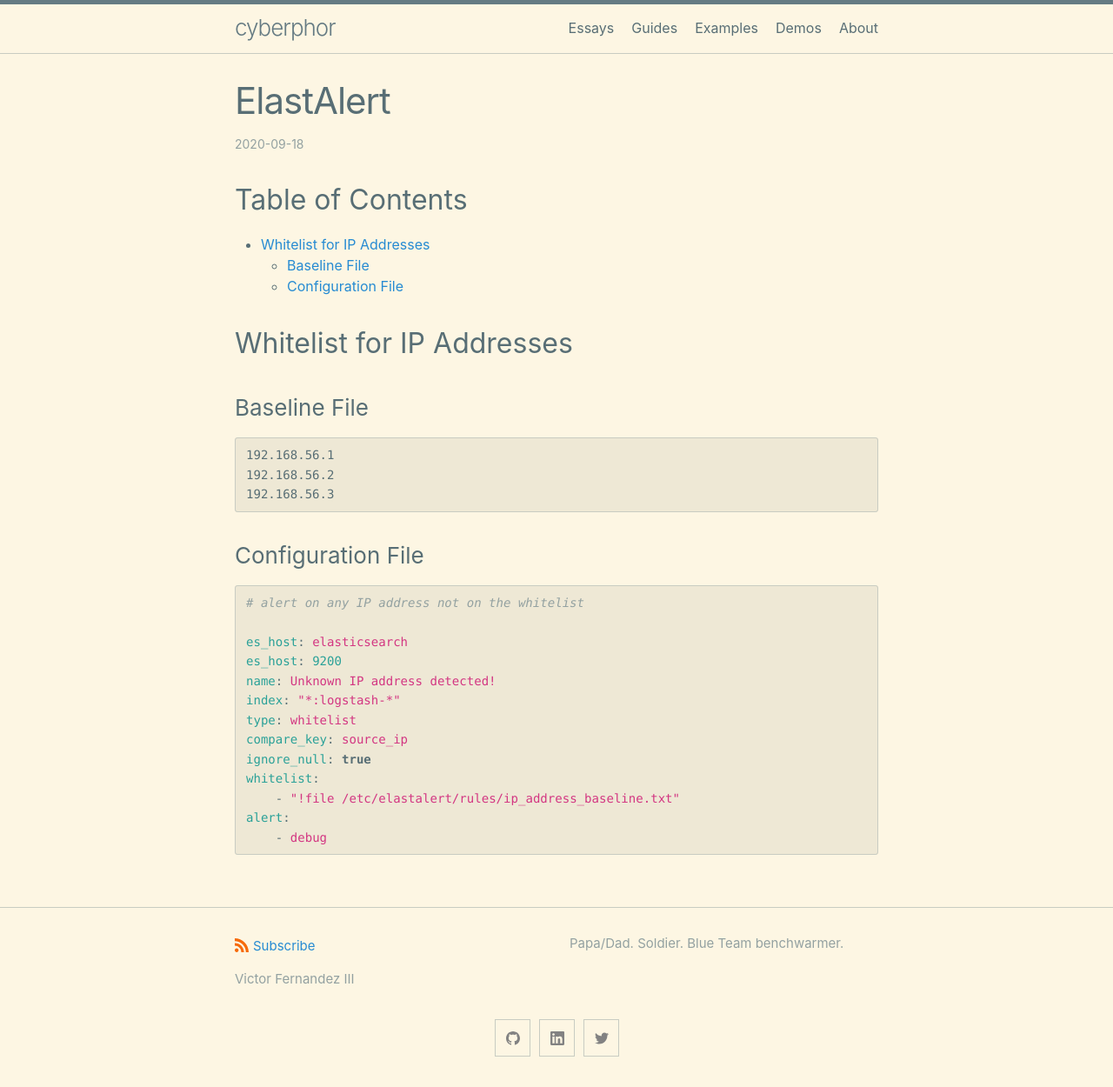
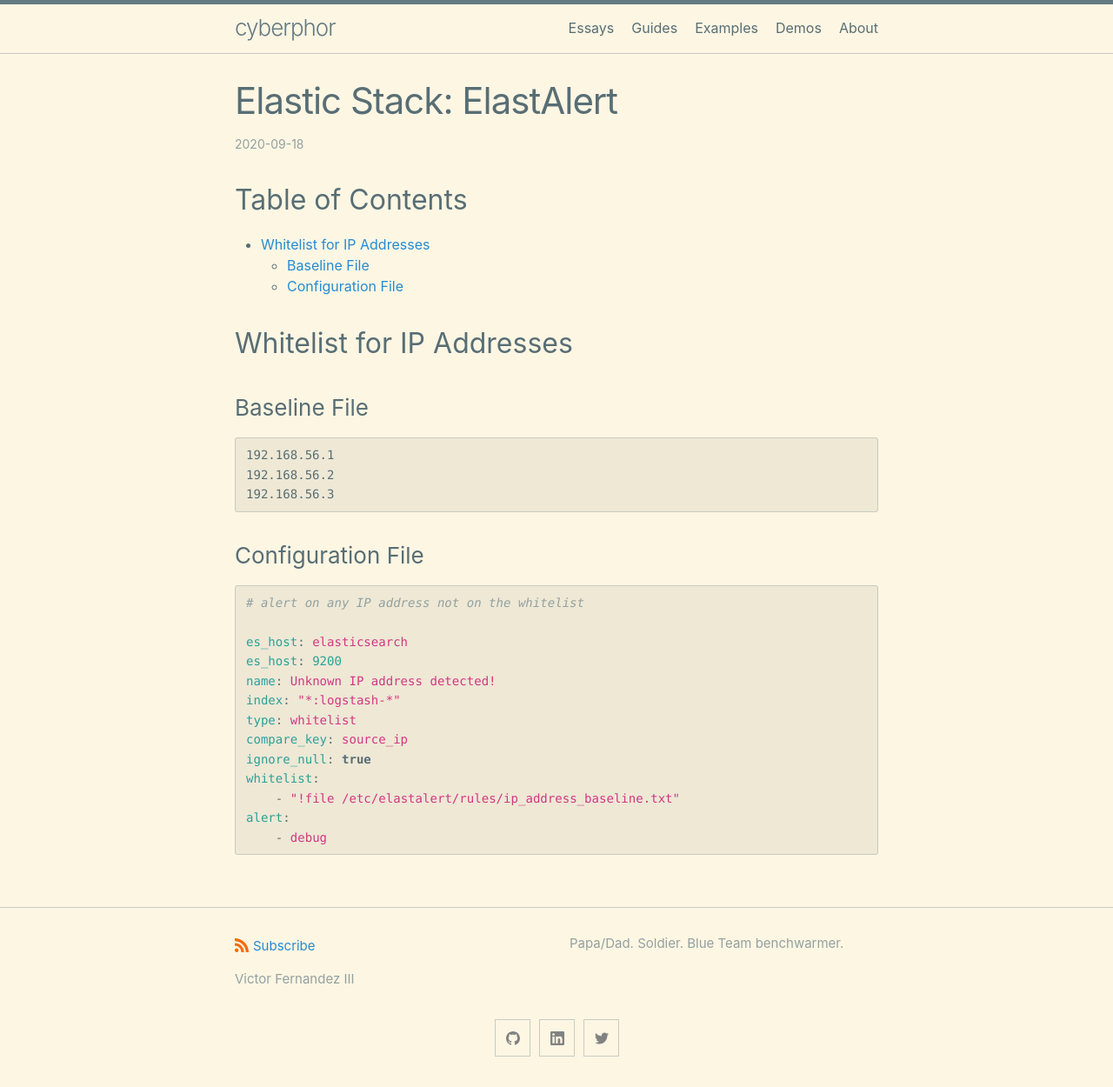
Before and after one commit to cyberphor/blog, a Jekyll site: the page built from _posts/examples/2020-09-18-elastic-elastalert-examples.md, in a window 1280 px wide. Shown: the whole page at 87% size. Built offline with Jekyll 4.4.1, drawn with Linux system fonts in a browser that asks for light colours.

Commit message:
Update and rename 2020-09-18-elastalert-examples.md to 2020-09-18-elastic-elastalert-examples.md

```diff
--- a/_posts/examples/2020-09-18-elastalert-examples.md
+++ b/_posts/examples/2020-09-18-elastic-elastalert-examples.md
@@ -1,7 +1,7 @@
 ---
 layout: post
-title: 'ElastAlert'
-permalink: 'elastalert-examples'
+title: 'Elastic Stack: ElastAlert'
+permalink: 'elastic-elastalert-examples'
 category: notes
 subcategory: examples
 ---
```
